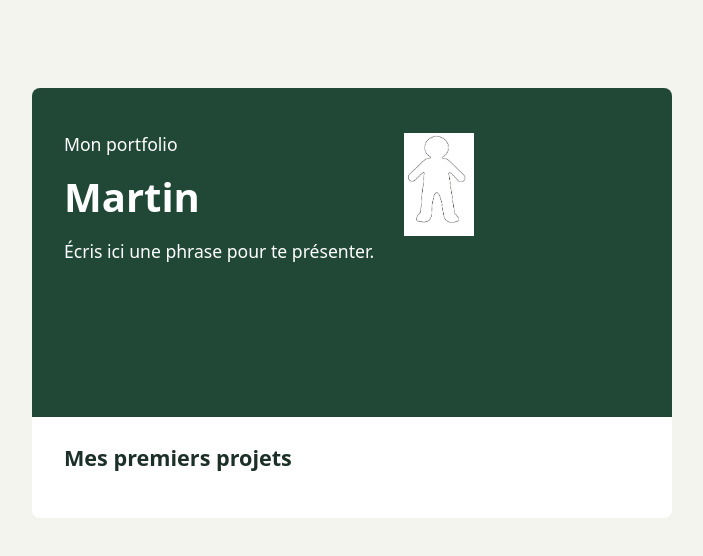
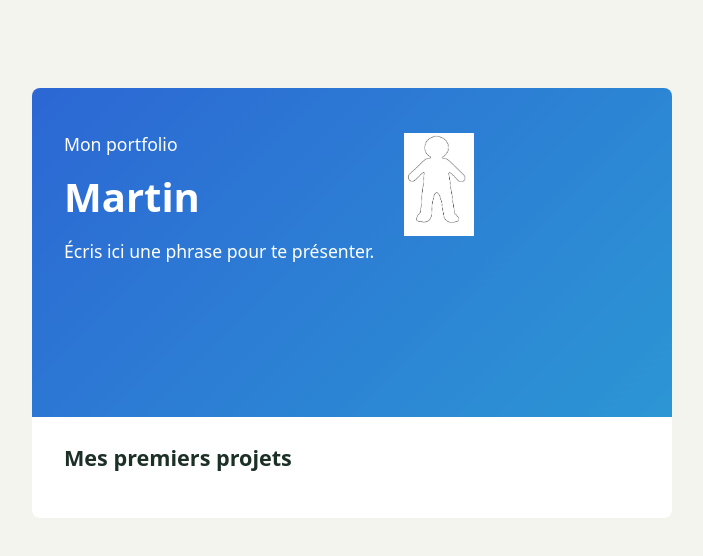
Before and after one commit to mcascarino-droid/portfolio2, a plain HTML site: page index.html in a window 1280 px wide. Shown: the whole page, without its empty margins (288-991 px from the left). Drawn offline with Linux system fonts and the light colour scheme.

Commit message:
la version 2

```diff
--- a/style.css
+++ b/style.css
@@ -20,7 +20,7 @@ header, section {
 }
 
 header {
-  background: #214837;
+  background: linear-gradient(135deg,#2c67d4,#2c96d4);
   color: white;
   border-radius: 8px 8px 0 0;
 }
```
